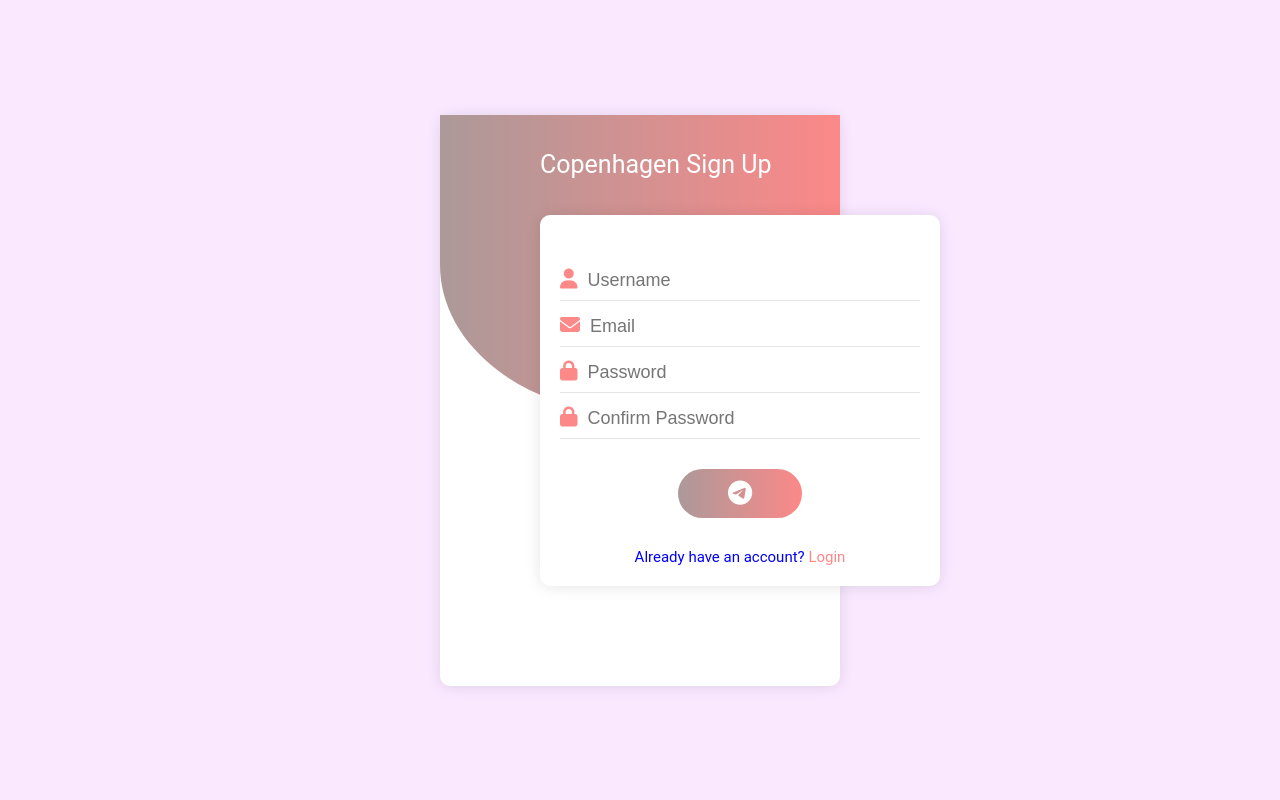
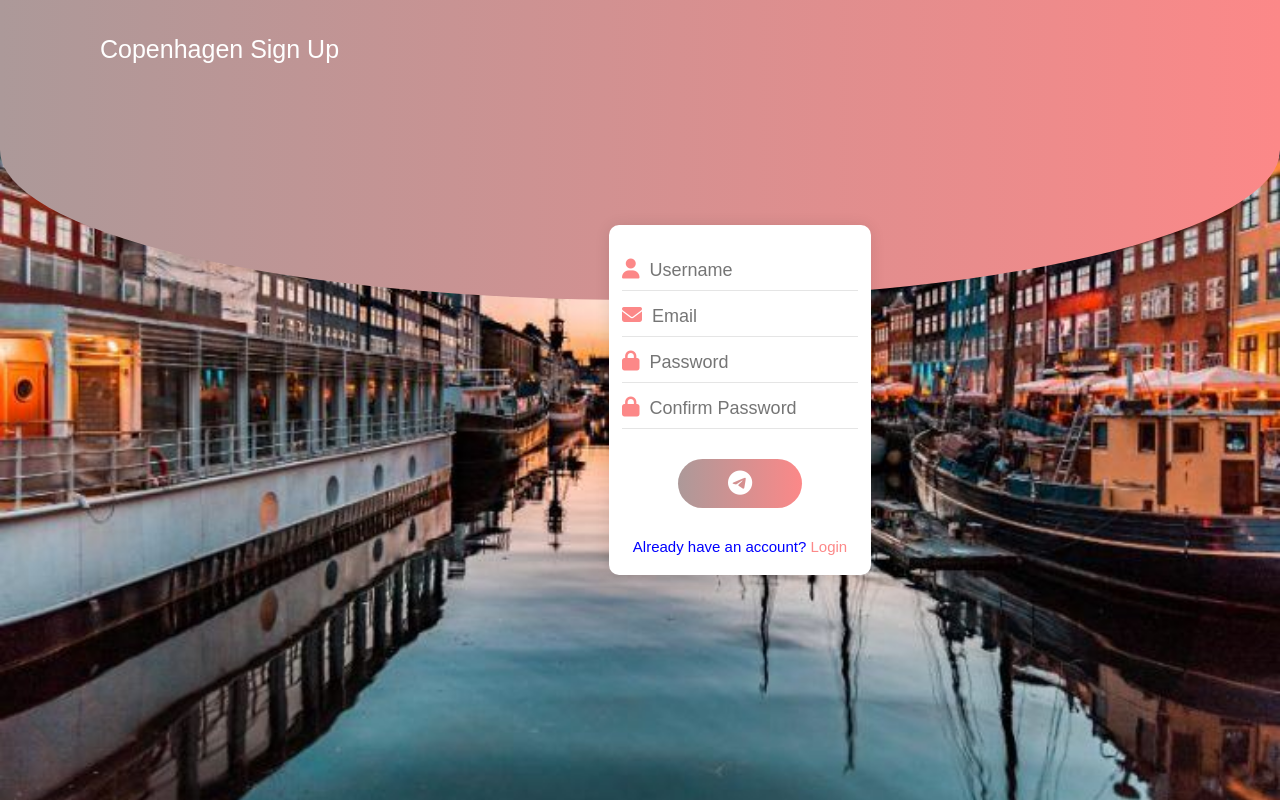
Before and after one commit to eRiickdev/Teamcopenhagenfrontend, a PHP site: page /register.html in a window 1280 px wide. Run offline with PHP 8.4, Linux system fonts and the light colour scheme; some libraries are stand-ins or nearby versions.

Commit message:
Update register.css
register page update with background

```diff
--- a/register.css
+++ b/register.css
@@ -10,7 +10,15 @@ html{
 }
 
 body{
-	background-color: rgba(200, 30, 255, 0.1);
+
+	 background: url(Copenhagen.jpeg) no-repeat;
+	  margin: 0%;
+    padding: 0%;
+
+    background-size: cover;
+    background-position: center;
+    font-family: sans-serif;
+
 }
 
 #wrapper{
@@ -23,14 +31,7 @@ body{
 }
 
 .container{
-	width: 100%;
-	max-width: 40rem;
-	background-color: #fff;
-	position: relative;
-	padding: 10rem 0;
-	box-shadow: 0 1px 1.5rem rgba(0,0,0,0.1);
-	border-radius: 1rem;
-	z-index: 1;
+
 }
 
 .container::before{
@@ -145,16 +146,6 @@ form{
 	border-bottom: 2px solid #fc8888;
 }
 
-#error{
-	margin-bottom: 20px;
-	padding: 0px;
-	background:red;
-	text-align: center;
-	font-size: 14px;
-	transition: all 0.5s ease;
-	color: #fff;
-}
-
 @media screen and (max-width:700px){
 	.container{
 		height: 10rem;
```
